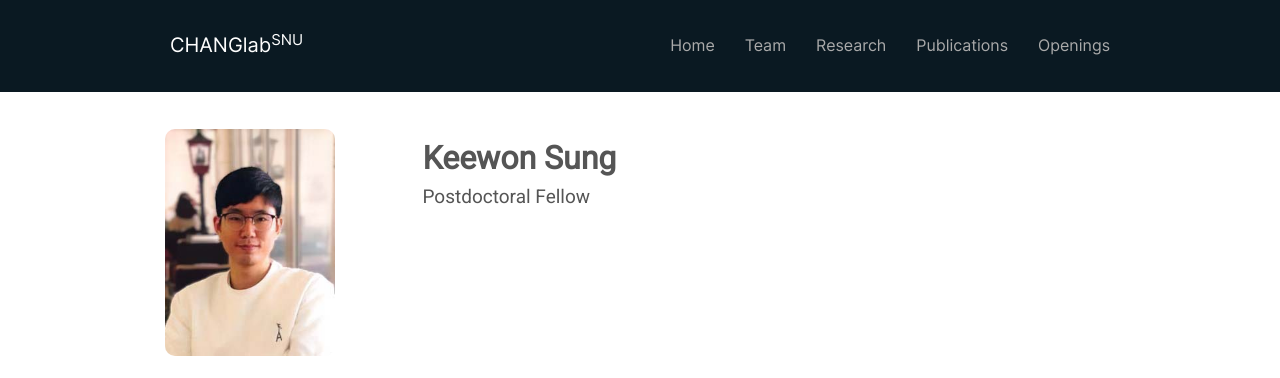
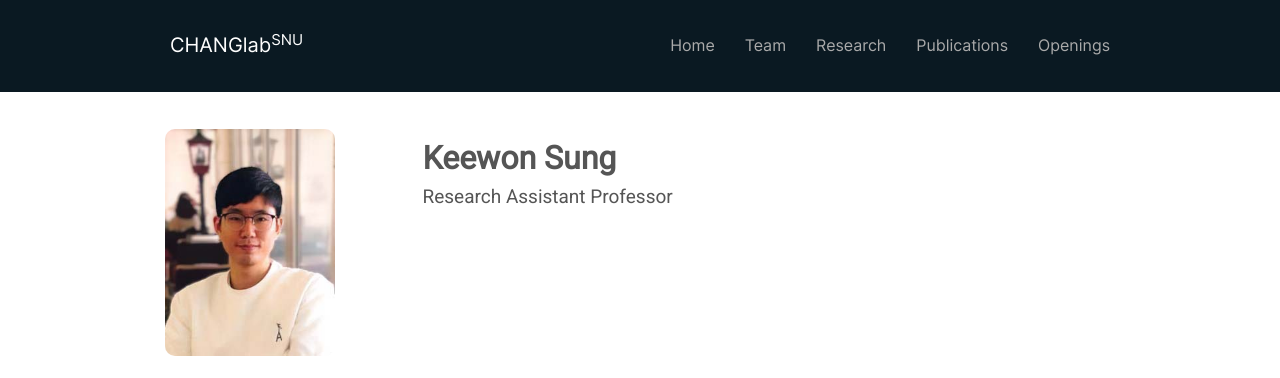
Before and after one commit to ChangLabSNU/ChangLabSNU.github.io, a Jekyll site: the page built from _pages/team/keewon-sung.md, in a window 1280 px wide and 1270 px high. Shown: the top 378 px of the window. Built offline with Jekyll 4.4.1, drawn with Linux system fonts in a browser that asks for light colours; nearby versions of some CDN libraries; some web fonts are replaced.

Commit message:
Update Keewon's status.

```diff
--- a/_data/team.yml
+++ b/_data/team.yml
@@ -68,7 +68,7 @@
   name_abbr: K. Sung
   photo: kwsung-thumb.jpg
   email: alkwemi0429@snu.ac.kr
-  info: "Postdoctoral Fellow"
+  info: "Research Assistant Professor"
   intro: "Inventing a breakthrough technique for nanopore RNA sequencing"
   link: keewon-sung
   category: postdoc
--- a/_pages/team/keewon-sung.md
+++ b/_pages/team/keewon-sung.md
@@ -1,7 +1,7 @@
 ---
 layout: member
 title: Keewon Sung
-position: Postdoctoral Fellow
+position: Research Assistant Professor
 handle: keewon
 email: alkwemi0429@snu.ac.kr
 twitter:
```
